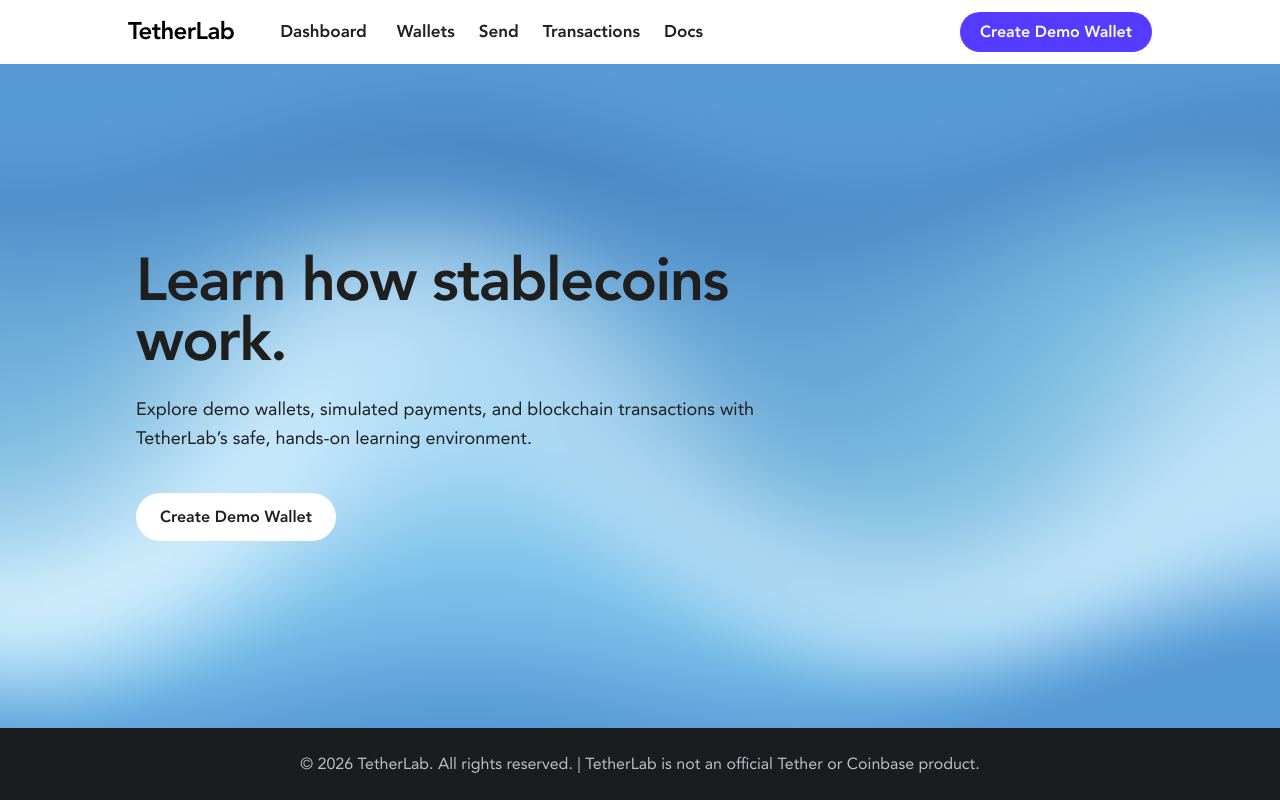
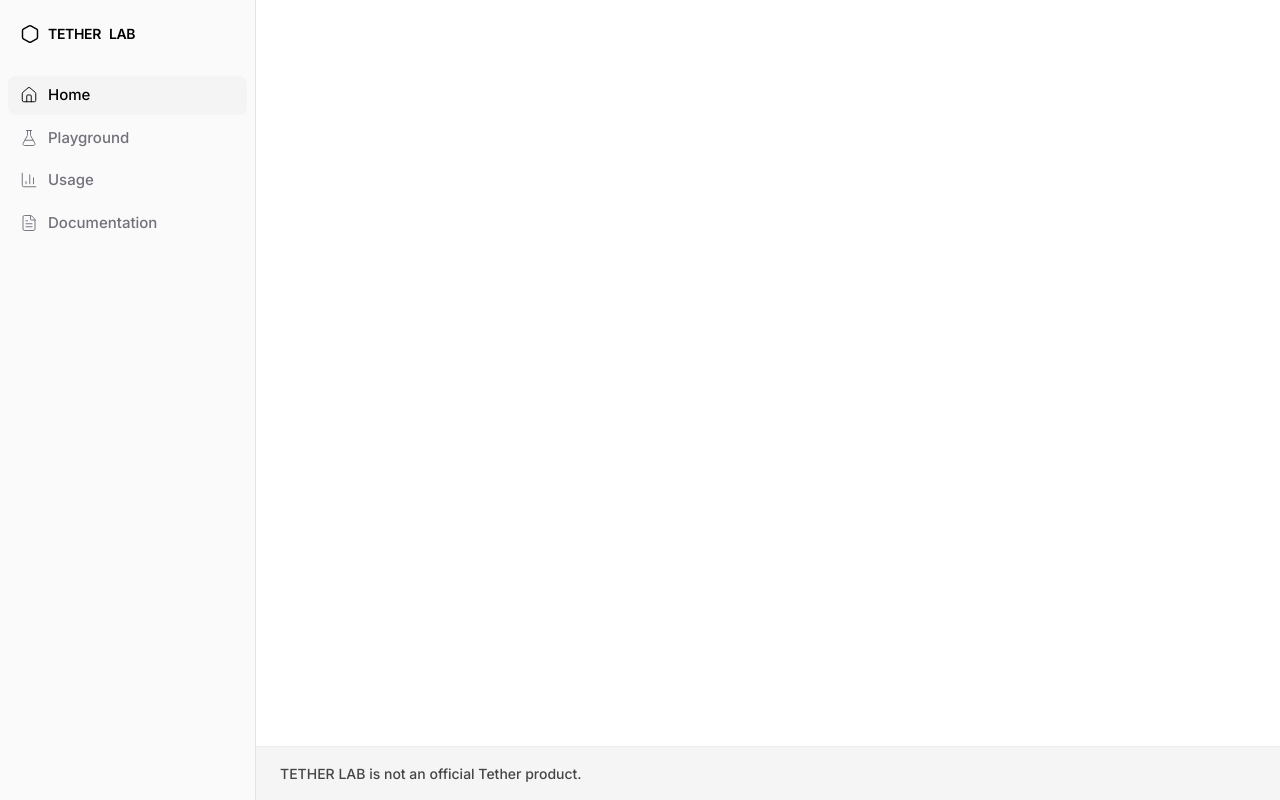
Before and after one commit to koyiljon-s/tetherlab, a Next.js app in the folder frontend/: page / in a window 1280 px wide. Built offline with nearby package versions, Linux system fonts and the light colour scheme.

Commit message:
Add Sidebar and HomePanel components; remove Avenir font references; update layout styles.

```diff
--- a/frontend/app/docs/page.tsx
+++ b/frontend/app/docs/page.tsx
@@ -1,5 +1,6 @@
 import Navbar from "@/components/Navbar";
 import DocsViewer from "@/components/DocsViewer";
+import Sidebar from "@/components/Sidebar";
 
 export default function Docs() {
   return (
--- a/frontend/app/globals.css
+++ b/frontend/app/globals.css
@@ -1,77 +1,4 @@
 @import "tailwindcss";
-
-@font-face {
-  font-family: "Avenir";
-  src: url("/fonts/avenir-font-family/Avenir-Light.ttf") format("truetype");
-  font-weight: 300;
-  font-style: normal;
-}
-@font-face {
-  font-family: "Avenir";
-  src: url("/fonts/avenir-font-family/Avenir-LightOblique.ttf") format("truetype");
-  font-weight: 300;
-  font-style: italic;
-}
-@font-face {
-  font-family: "Avenir";
-  src: url("/fonts/avenir-font-family/Avenir-Book.ttf") format("truetype");
-  font-weight: 350;
-  font-style: normal;
-}
-@font-face {
-  font-family: "Avenir";
-  src: url("/fonts/avenir-font-family/Avenir-BookOblique.ttf") format("truetype");
-  font-weight: 350;
-  font-style: italic;
-}
-@font-face {
-  font-family: "Avenir";
-  src: url("/fonts/avenir-font-family/Avenir-Roman.ttf") format("truetype");
-  font-weight: 400;
-  font-style: normal;
-}
-@font-face {
-  font-family: "Avenir";
-  src: url("/fonts/avenir-font-family/Avenir-Oblique.ttf") format("truetype");
-  font-weight: 400;
-  font-style: italic;
-}
-@font-face {
-  font-family: "Avenir";
-  src: url("/fonts/avenir-font-family/Avenir-Medium.ttf") format("truetype");
-  font-weight: 500;
-  font-style: normal;
-}
-@font-face {
-  font-family: "Avenir";
-  src: url("/fonts/avenir-font-family/Avenir-MediumOblique.ttf") format("truetype");
-  font-weight: 500;
-  font-style: italic;
-}
-@font-face {
-  font-family: "Avenir";
-  src: url("/fonts/avenir-font-family/Avenir-Heavy.ttf") format("truetype");
-  font-weight: 700;
-  font-style: normal;
-}
-@font-face {
-  font-family: "Avenir";
-  src: url("/fonts/avenir-font-family/Avenir-HeavyOblique.ttf") format("truetype");
-  font-weight: 700;
-  font-style: italic;
-}
-@font-face {
-  font-family: "Avenir";
-  src: url("/fonts/avenir-font-family/Avenir-Black.ttf") format("truetype");
-  font-weight: 900;
-  font-style: normal;
-}
-@font-face {
-  font-family: "Avenir";
-  src: url("/fonts/avenir-font-family/Avenir-BlackOblique.ttf") format("truetype");
-  font-weight: 900;
-  font-style: italic;
-}
 
 :root {
   --background: #1c1c1c;
@@ -81,12 +8,12 @@
 @theme inline {
   --color-background: var(--background);
   --color-foreground: var(--foreground);
-  --font-sans: "Avenir";
+  --font-sans: "Inter", ui-sans-serif, system-ui, sans-serif;
   --font-mono: ui-monospace, SFMono-Regular, Menlo, monospace;
 }
 
 body {
   background: var(--background);
   color: var(--foreground);
-  font-family: "Avenir";
+  font-family: var(--font-sans);
 }
--- a/frontend/app/layout.tsx
+++ b/frontend/app/layout.tsx
@@ -1,6 +1,11 @@
 import type { Metadata } from "next";
+import { Inter } from "next/font/google";
 import Footer from "@/components/Footer";
 import "./globals.css";
+
+const inter = Inter({
+  subsets: ["latin"],
+});
 
 export const metadata: Metadata = {
   title: "Create Next App",
@@ -9,10 +14,9 @@ export const metadata: Metadata = {
 
 export default function RootLayout({ children }: LayoutProps<"/">) {
   return (
-    <html lang="en" className="h-full antialiased">
+    <html lang="en" className={`h-full antialiased ${inter.className}`}>
       <body className="min-h-full flex flex-col">
         {children}
-        <Footer />
       </body>
     </html>
   );
--- a/frontend/app/page.tsx
+++ b/frontend/app/page.tsx
@@ -1,11 +1,11 @@
-import Hero from "@/components/Hero";
-import Navbar from "@/components/Navbar";
+import Sidebar from "@/components/Sidebar";
+import HomePanel from "@/components/HomePanel";
 
 export default function Home() {
   return (
-    <div className="flex flex-col flex-1 bg-zinc-50 font-sans dark:bg-black">
-      <Navbar />
-      <Hero />
+    <div className="flex flex-1 bg-zinc-50 font-sans dark:bg-black">
+      <Sidebar />
+      <HomePanel />
     </div>
   );
 }
--- /dev/null
+++ b/frontend/components/HomePanel.tsx
@@ -0,0 +1,10 @@
+export default function HomePanel() {
+  return (
+    <div className="flex flex-1 flex-col bg-white">
+      <main className="flex-1" />
+      <footer className="px-6 py-4 text-[14px] font-medium bg-[#f5f5f5] text-[#454545] border-t border-[#ededed]">
+        TETHER LAB is not an official Tether product.
+      </footer>
+    </div>
+  );
+}
--- /dev/null
+++ b/frontend/components/Sidebar.tsx
@@ -0,0 +1,54 @@
+"use client";
+
+import Link from "next/link";
+import { usePathname } from "next/navigation";
+import { Home, FlaskConical, BarChart3, FileText, Hexagon } from "lucide-react";
+
+const navItems = [
+  { label: "Home", href: "/", icon: Home },
+  { label: "Playground", href: "/playground", icon: FlaskConical },
+  { label: "Usage", href: "/usage", icon: BarChart3 },
+  { label: "Documentation", href: "/docs", icon: FileText },
+];
+
+export default function Sidebar() {
+  const pathname = usePathname();
+
+  return (
+    <aside className="flex h-screen w-64 shrink-0 flex-col border-r border-zinc-200 bg-[#fafafa] px-2 py-6">
+      <Link
+        href="/"
+        className="mb-8 flex items-center gap-2 px-3 text-sm font-semibold tracking-tight text-black"
+      >
+        <Hexagon size={20} strokeWidth={1.75} />
+        TETHER <span>LAB</span>
+      </Link>
+
+      <nav className="flex flex-col gap-1">
+        {navItems.map((item) => {
+          const isActive =
+            item.href === "/"
+              ? pathname === "/"
+              : pathname.startsWith(item.href);
+
+          const Icon = item.icon;
+
+          return (
+            <Link
+              key={item.href}
+              href={item.href}
+              className={`flex items-center gap-2.5 rounded-lg px-3 py-2 text-[15px] font-medium transition-colors ${
+                isActive
+                  ? "bg-zinc-100 text-black"
+                  : "text-zinc-500 hover:bg-zinc-100 hover:text-[#2664eb]"
+              }`}
+            >
+              <Icon size={18} strokeWidth={1.25} />
+              {item.label}
+            </Link>
+          );
+        })}
+      </nav>
+    </aside>
+  );
+}
--- a/frontend/package.json
+++ b/frontend/package.json
@@ -14,6 +14,7 @@
     "@react-three/postprocessing": "^3.1.1",
     "@tabler/icons-react": "^3.46.0",
     "gsap": "^3.15.0",
+    "lucide-react": "^1.48.0",
     "next": "16.3.5",
     "postprocessing": "^6.39.5",
     "react": "19.2.8",
```
Also changed, not shown: 1 other file (tests, documents, lock files or other folders).
